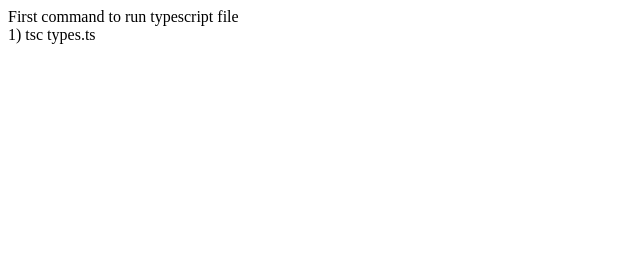
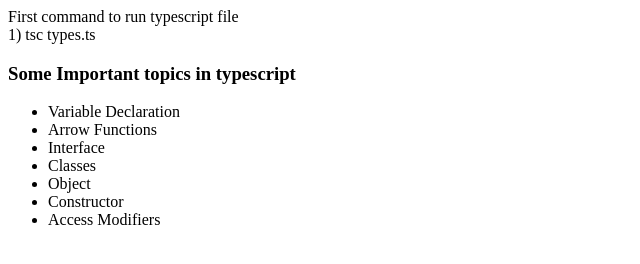
Before and after one commit to rabikrishnayadav/typescript, a plain HTML site: page index.html in a window 1280 px wide. Shown: the whole page, without its empty margins (0-640 px from the left). Drawn offline with Linux system fonts and the light colour scheme.

Commit message:
some important topics add

```diff
--- a/index.html
+++ b/index.html
@@ -10,6 +10,16 @@
     First command to run typescript file<br>
     1) tsc types.ts<br
     <script src="types.js"></script>
+    <h3>Some Important topics in typescript</h3>
+    <ul>
+        <li>Variable Declaration</li>
+        <li>Arrow Functions</li>
+        <li>Interface</li>
+        <li>Classes</li>
+        <li>Object</li>
+        <li>Constructor</li>
+        <li>Access Modifiers</li>
+    </ul>
 
 </body>
 </html>
```
